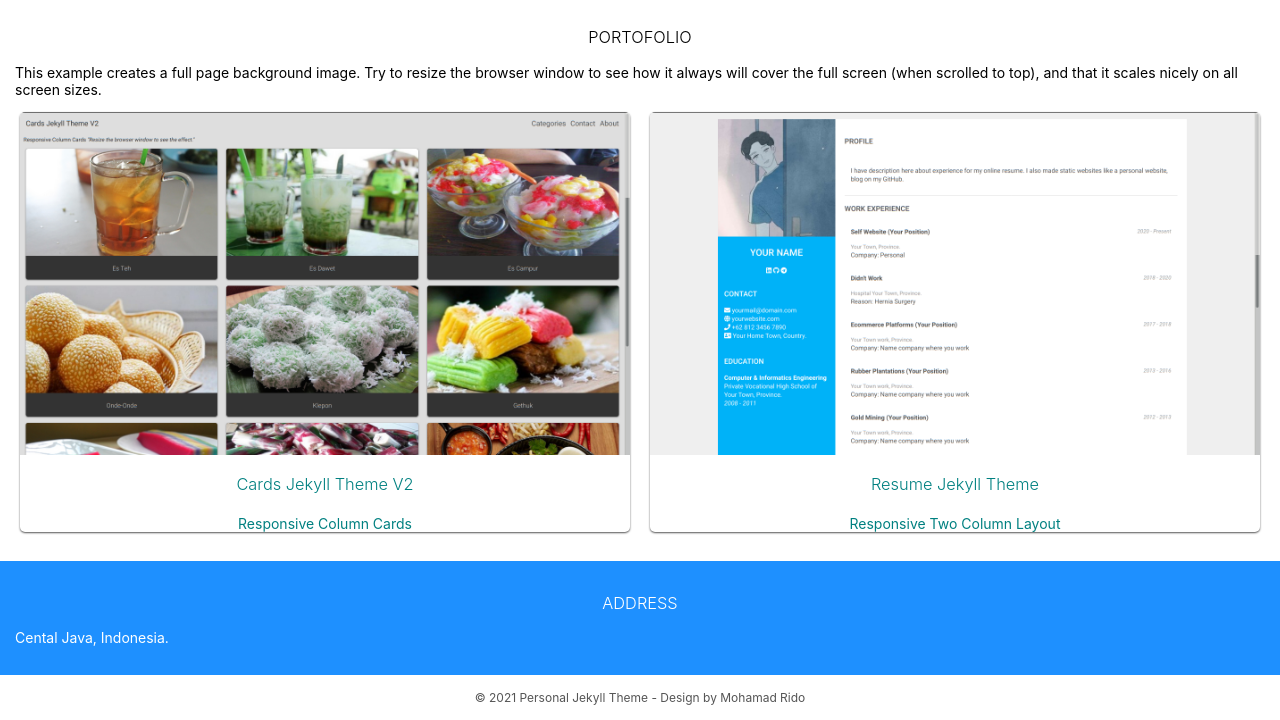
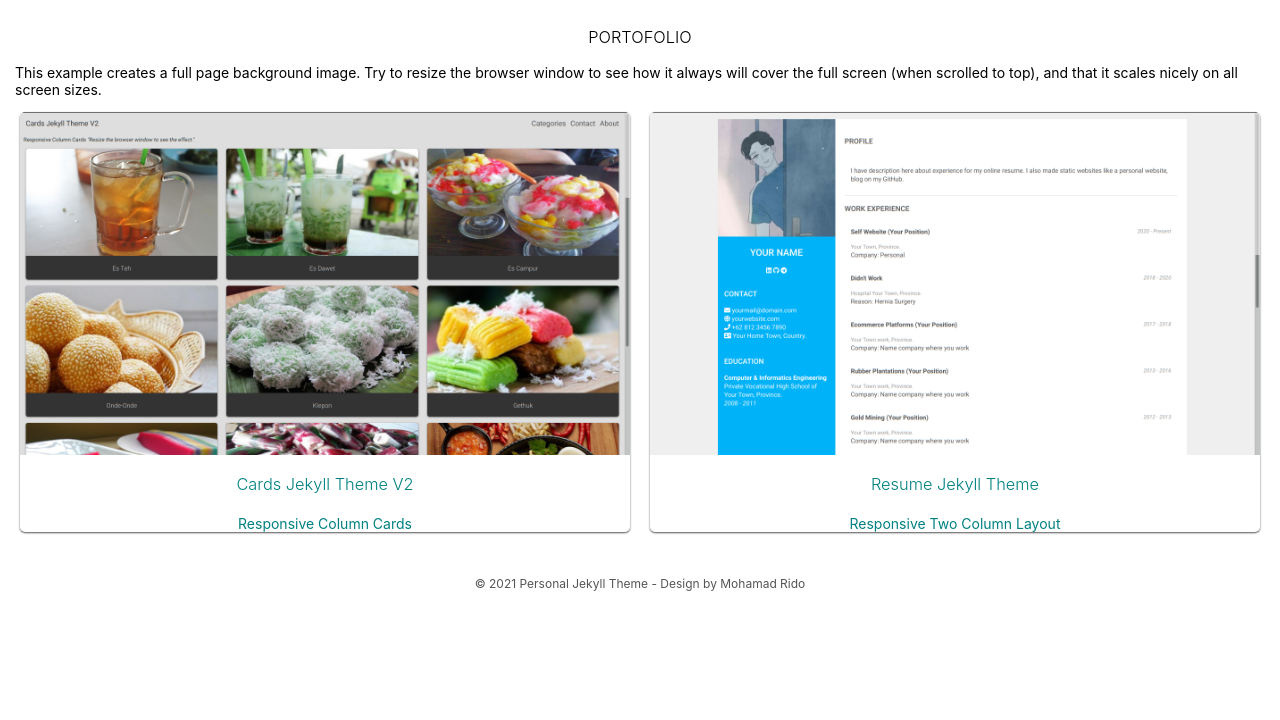
Before and after one commit to mohamadrido/personal-jekyll-theme, a Jekyll site: the page built from index.html, in a window 1280 px wide and 900 px high, scrolled down 724 px, cut to the strip 180-900 px from the top of the window. Built offline with Jekyll 4.4.1, drawn with Linux system fonts in a browser that asks for light colours; nearby versions of some CDN libraries; the list of posts is cut into pages by our own code; after the commit the page ends 1510 px from its top, so only the background shows below that.

Commit message:
Update index.html

```diff
--- a/index.html
+++ b/index.html
@@ -38,10 +38,10 @@ layout: default
 </div>
 
 </div>
-<div style="background: dodgerblue; padding: 15px; color: white;">
+<!--div style="background: dodgerblue; padding: 15px; color: white;">
 <h3 style="text-align: center;">ADDRESS</h3>
 <p>Cental Java, Indonesia.</p>
-</div>
+</div-->
 <style>
 * {
   box-sizing: border-box;
```
